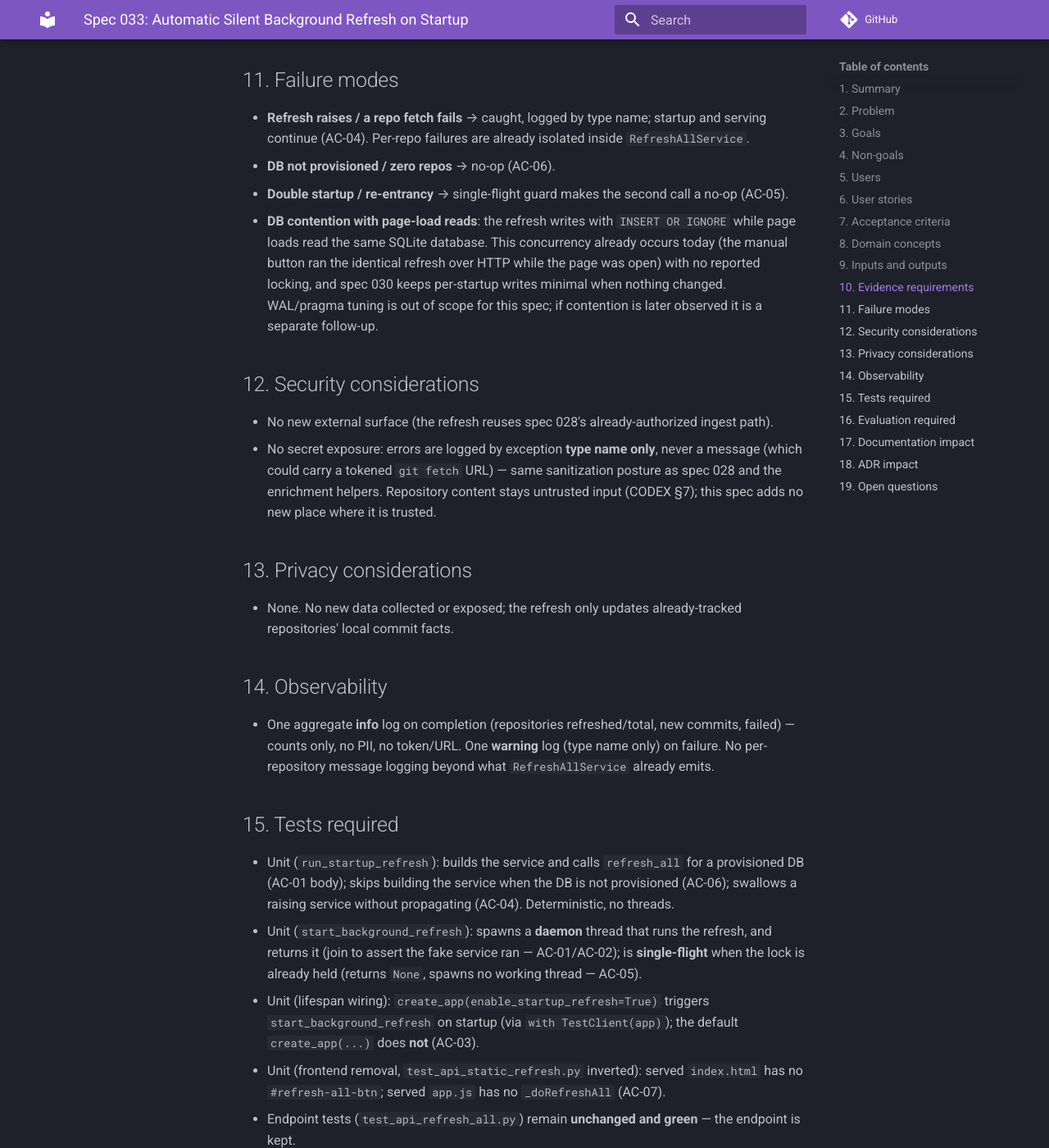
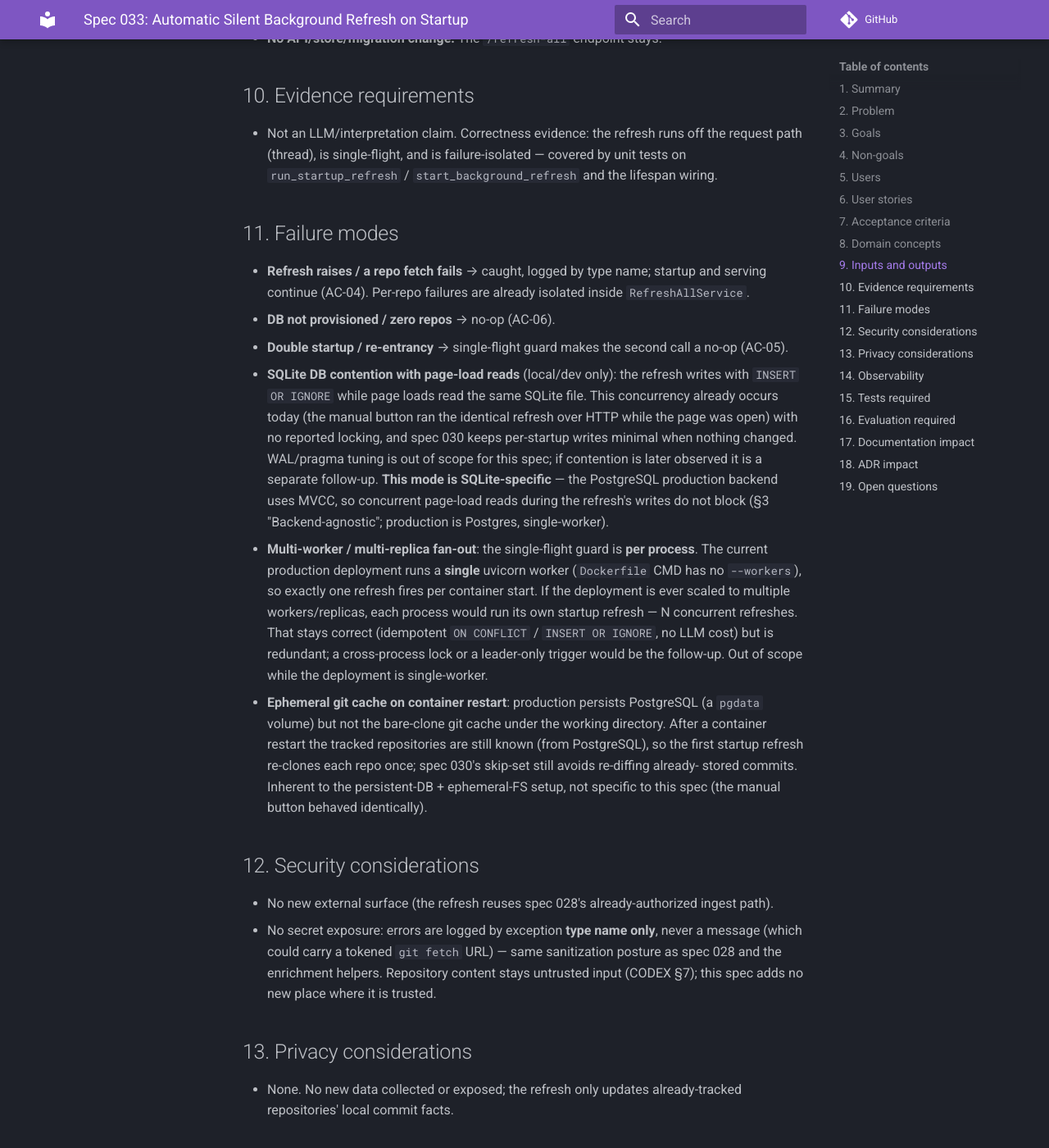
Before and after one commit to rafa-castano/git_it, an MkDocs documentation site: the page built from docs/specs/033-automatic-startup-refresh.md, in a window 1280 px wide and 1400 px high, scrolled down 3718 px. Shown: the whole window at 82% size. Built offline with MkDocs 1.6.1 and Material for MkDocs 9.7.7, drawn with Linux system fonts in a browser that asks for light colours; comment, search, counter and statistics services are not loaded; some of the changed text lies outside the part shown.

Commit message:
docs: clarify spec 033 startup refresh is backend-agnostic (Postgres/production)

```diff
--- a/docs/specs/033-automatic-startup-refresh.md
+++ b/docs/specs/033-automatic-startup-refresh.md
@@ -52,6 +52,12 @@
   enabled only on the served module-level app. Existing tests build apps with an explicit
   `project_root` and default `enable_startup_refresh=False`, so the suite never spawns a
   refresh thread.
+- **Backend-agnostic (works in production / PostgreSQL)**: the refresh runs entirely through
+  the existing composition seam — `build_refresh_all_service` → `build_repository_list_reader`
+  and `build_repository_ingestion_service`, both of which select SQLite vs PostgreSQL via
+  `_get_db_backend()` (`DATABASE_URL`). There is no SQLite-only path. `database_is_provisioned`
+  returns `True` for PostgreSQL, so the startup refresh proceeds normally against the
+  production Postgres backend (`docker-compose.yml` sets `DATABASE_URL=postgresql://…`).
 
 ## 4. Non-goals
 
@@ -143,12 +149,27 @@
 - **DB not provisioned / zero repos** → no-op (AC-06).
 - **Double startup / re-entrancy** → single-flight guard makes the second call a no-op
   (AC-05).
-- **DB contention with page-load reads**: the refresh writes with `INSERT OR IGNORE` while
-  page loads read the same SQLite database. This concurrency already occurs today (the
-  manual button ran the identical refresh over HTTP while the page was open) with no
-  reported locking, and spec 030 keeps per-startup writes minimal when nothing changed.
-  WAL/pragma tuning is out of scope for this spec; if contention is later observed it is a
-  separate follow-up.
+- **SQLite DB contention with page-load reads** (local/dev only): the refresh writes with
+  `INSERT OR IGNORE` while page loads read the same SQLite file. This concurrency already
+  occurs today (the manual button ran the identical refresh over HTTP while the page was
+  open) with no reported locking, and spec 030 keeps per-startup writes minimal when
+  nothing changed. WAL/pragma tuning is out of scope for this spec; if contention is later
+  observed it is a separate follow-up. **This mode is SQLite-specific** — the PostgreSQL
+  production backend uses MVCC, so concurrent page-load reads during the refresh's writes do
+  not block (§3 "Backend-agnostic"; production is Postgres, single-worker).
+- **Multi-worker / multi-replica fan-out**: the single-flight guard is **per process**. The
+  current production deployment runs a **single** uvicorn worker (`Dockerfile` CMD has no
+  `--workers`), so exactly one refresh fires per container start. If the deployment is ever
+  scaled to multiple workers/replicas, each process would run its own startup refresh — N
+  concurrent refreshes. That stays correct (idempotent `ON CONFLICT` / `INSERT OR IGNORE`,
+  no LLM cost) but is redundant; a cross-process lock or a leader-only trigger would be the
+  follow-up. Out of scope while the deployment is single-worker.
+- **Ephemeral git cache on container restart**: production persists PostgreSQL (a `pgdata`
+  volume) but not the bare-clone git cache under the working directory. After a container
+  restart the tracked repositories are still known (from PostgreSQL), so the first startup
+  refresh re-clones each repo once; spec 030's skip-set still avoids re-diffing already-
+  stored commits. Inherent to the persistent-DB + ephemeral-FS setup, not specific to this
+  spec (the manual button behaved identically).
 
 ## 12. Security considerations
 
```
Also changed, not shown: docs/architecture.md (+8 -1 lines), docs/progress/api/batch-162-automatic-startup-refresh.md (+23 -0 lines).
